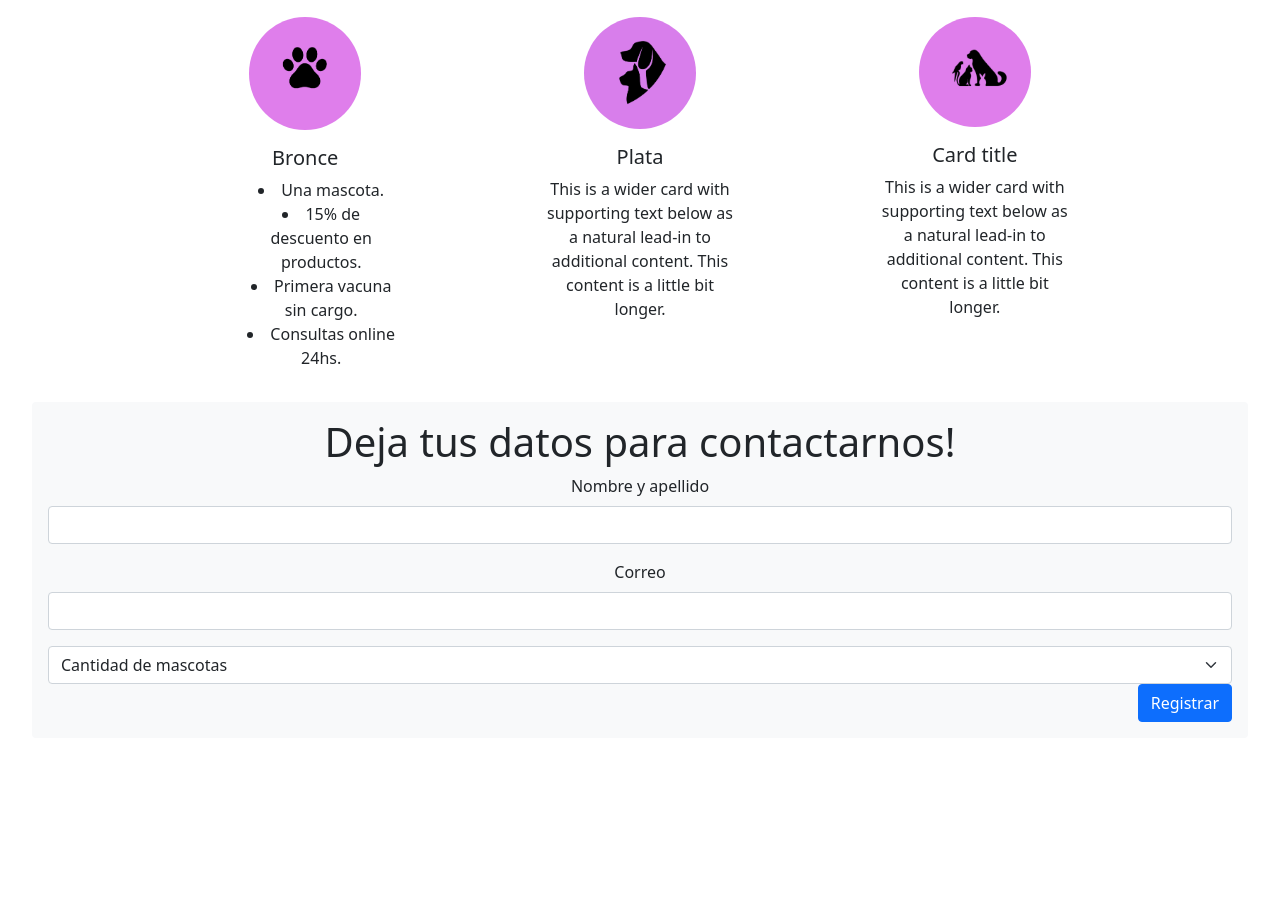
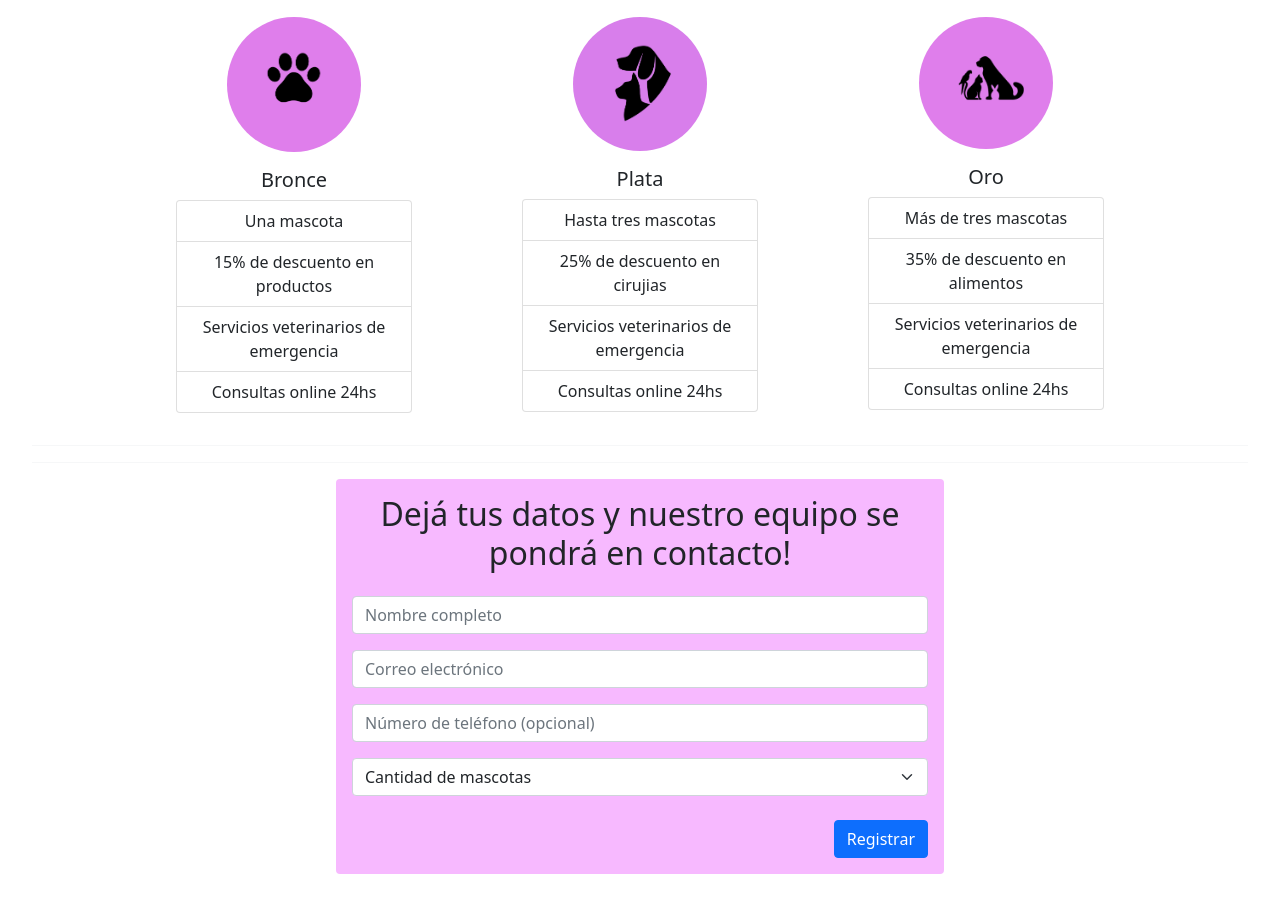
Before and after one commit to LuciusTCF/frontend-vetvida, a React (Vite) app: page /plans in a window 1280 px wide. Shown: the part 480-1386 px from the top of the page. Before the commit the page ends 1250 px from the top, so only its background shows below. Built offline with nearby package versions, Linux system fonts and the light colour scheme.

Commit message:
agrego input -Numero- y validaciones

```diff
--- a/src/App.jsx
+++ b/src/App.jsx
@@ -1,7 +1,7 @@
 
 import './App.css'
 import FormPlans from './components/FormPlans'
-import OverviewPlans from './components/OverviewPlans';
+import PlansScreen from './view/PlansScreen';
 
 
 
@@ -10,7 +10,7 @@ function App() {
   return (
     <>
 
-<OverviewPlans/>
+<PlansScreen/>
  <FormPlans/>
     </>
   )
--- a/src/components/FormPlans.jsx
+++ b/src/components/FormPlans.jsx
@@ -1,8 +1,7 @@
 import React from 'react'
 import { useForm } from 'react-hook-form';
 import 'bootstrap/dist/css/bootstrap.min.css';
-
-
+import "../css/plans.css"
 
 
 
@@ -20,24 +19,20 @@ const FormPlans = () => {
     };
 
 
-
       return (
-
-
 
         <form
           noValidate
           onSubmit={handleSubmit(newUser)}
-          className="bg-light text-dark p-3 rounded w-100"
+          className=" text-dark p-3 rounded w-50 mx-auto formPlans"
         >
-          <h1 className="text-center">Deja tus datos para contactarnos!</h1>
+          <h2 className="text-center mb-4">Dejá tus datos y nuestro equipo se pondrá en contacto!</h2>
+
           <section className="row">
             <fieldset className="col-12 ">
-              <label htmlFor="nameUser-input" className="form-label">
-                Nombre y apellido
-              </label>
               <input
                 type="text"
+                placeholder="Nombre completo"
                 id="nameUser-input"
                 className="form-control"
                 {...register("name", {
@@ -61,11 +56,9 @@ const FormPlans = () => {
 
 
             <fieldset className="col-12 ">
-              <label htmlFor="Email-input" className="form-label">
-                Correo
-              </label>
               <input
                 type="email"
+                placeholder="Correo electrónico"
                 id="Email-input"
                 className="form-control"
                 {...register("email", {
@@ -75,28 +68,51 @@ const FormPlans = () => {
               />
               <p className="text-danger">{errors.email?.message}</p>
             </fieldset>
+
+
+            <fieldset className="col-12 mb-3">
+              <input
+                type="tel" placeholder="Número de teléfono (opcional)"
+                id="Email-input"
+                className="form-control "
+                {...register("mobile number", {
+                  required: "Este campo es requerido",
+                  minLength: {
+                    value: 3,
+                    message: "Este campo tiene un mínimo de 3 caracteres",
+                  },
+                  maxLength: {
+                    value: 20,
+                    message: "Este campo tiene un máximo de 20 caracteres",
+                  },
+                })}
+                required
+                minLength={3}
+                maxLength={20} />
+            </fieldset>
+
+
+
+
+
             <fieldset className="col-12 ">
             <select className="form-select" aria-label="Default select example">
                <option value>Cantidad de mascotas</option>
                <option value="1">1</option>
                <option value="2">2</option>
                <option value="3">3</option>
-               <option value="3">4</option>
-               <option value="3">5</option>
-               <option value="3">más</option>
-
+               <option value="4">Más</option>
              </select>
              </fieldset>
 
+          </section>
 
-
-
-          </section>
-          <div className="text-end">
+          <div className="text-end mt-4">
             <button type="submit" className="btn btn-primary">
               Registrar
             </button>
           </div>
+
         </form>
 
 
--- a/src/components/OverviewPlans.jsx
+++ /dev/null
@@ -1,78 +0,0 @@
-import React from 'react'
-import 'bootstrap/dist/css/bootstrap.min.css';
-import imgMainPlans from "../assets/BronzeMain1.jpg"
-import imgSilverPlans from "../assets/PlanSilver.jpg"
-import imgBronzePlans from "../assets/PlanBronze.png";
-import imgGoldPlans from "../assets/PlanGold.png";
-
-
-
-
-
-const OverviewPlans= () =>  {
-  return (
-
-<div>
-  <div class="position-relative mx-auto img-main-plans">
-  <img src={imgMainPlans} className="img-fluid" alt="..."/>
-  <div class="position-absolute top-0 star-0">
-  <h1 className='h1-plans'>Planes que se adaptan a tus necesidades!</h1>
-  </div>
-</div>
-
-
-
-
-
-<div className='container'>
-<div className="card-group">
-  <div className="card cardPlans">
-  <img className="card-img imgPlans mx-auto" src={imgBronzePlans} alt="" />
-    <div className="card-body  lili" >
-      <h5 className="card-title">Bronce</h5>
-      <ul className='ul-Plans'>
-      <li className='ul-Plans'>Una mascota.</li>
-      <li className='ul-Plans'>15% de descuento en productos.</li>
-      <li className='ul-Plans'>Primera vacuna sin cargo.</li>
-      <li className='ul-Plans'> Consultas online 24hs.</li>
-      </ul>
-
-    </div>
-  </div>
-  <div className="card cardPlans">
-  <img className="card-img imgPlans mx-auto" src={imgSilverPlans} alt="" />
-    <div className="card-body">
-      <h5 className="card-title">Plata</h5>
-      <p className="card-text">
-        This is a wider card with supporting text below as a natural lead-in to
-        additional content. This content is a little bit longer.
-      </p>
-
-    </div>
-  </div>
-
-  <div className="card cardPlans">
-  <img className="card-img imgPlans mx-auto" src={imgGoldPlans} alt="" />
-    <div className="card-body">
-      <h5 className="card-title">Card title</h5>
-      <p className="card-text">
-        This is a wider card with supporting text below as a natural lead-in to
-        additional content. This content is a little bit longer.
-      </p>
-
-    </div>
-  </div>
-  </div>
-  </div>
-
-
-  </div>
-
-
-
-
-
-  )
-};
-
-export default OverviewPlans
--- /dev/null
+++ b/src/css/plans.css
@@ -0,0 +1,4 @@
+.formPlans{
+    background-color: #f7b9ff;
+   border-color: rgb(0, 255, 21);
+}
--- a/src/index.css
+++ b/src/index.css
@@ -11,37 +11,20 @@
 
 }
 
-
 .cardPlans{
   width: auto;
   border: none;
-  margin-left: 10%;
-  margin-right: 10%;
+  margin-left: 7%;
+  margin-right: 7%;
 }
 
-.card-plans-main{
-  width: 60%;
-  height: 90%;
-  margin-bottom: 4%;
-  text-align: start;
-  color: azure;
-
-}
 
 .h1-plans{
  color: aliceblue;
  margin-left:1%;
- margin-top: 11%;
+ margin-top: 12%;
 }
 
 .img-main-plans{
 margin-bottom: 4%;
 }
-
-.ul-Plans{
-  list-style-position: inside;
-}
-
-.lili{
-  list-style-position: inside;
-}
--- a/src/main.jsx
+++ b/src/main.jsx
@@ -2,6 +2,7 @@ import React from 'react'
 import ReactDOM from 'react-dom/client'
 import App from './App.jsx'
 import './index.css'
+
 
 ReactDOM.createRoot(document.getElementById('root')).render(
 
--- /dev/null
+++ b/src/view/PlansScreen.jsx
@@ -0,0 +1,77 @@
+import React from 'react'
+import 'bootstrap/dist/css/bootstrap.min.css';
+import imgMainPlans from "../assets/BronzeMain1.jpg"
+import imgSilverPlans from "../assets/PlanSilver.jpg"
+import imgBronzePlans from "../assets/PlanBronze.png";
+import imgGoldPlans from "../assets/PlanGold.png";
+
+
+
+const PlansScreen= () =>  {
+  return (
+    <div>
+<div>
+  <div class="position-relative mx-auto img-main-plans ">
+  <img src={imgMainPlans} className="img-fluid" alt="..."/>
+  <div class="position-absolute top-0 star-0">
+  <h1 className='h1-plans'>Planes que se adaptan a tus necesidades!</h1>
+  </div>
+</div>
+</div>
+
+
+<div className='container'>
+ <div className="card-group">
+  <div className="card cardPlans">
+      <img className="card-img imgPlans mx-auto" src={imgBronzePlans} alt="" />
+    <div className="card-body">
+      <h5 className="card-title ">Bronce</h5>
+      <ul className='list-group'>
+      <li className='list-group-item'>Una mascota</li>
+      <li className='list-group-item'>15% de descuento en productos</li>
+      <li className='list-group-item'>Servicios veterinarios de emergencia</li>
+      <li className='list-group-item'>Consultas online 24hs</li>
+      </ul>
+    </div>
+  </div>
+
+
+  <div className="card cardPlans">
+     <img className="card-img imgPlans mx-auto" src={imgSilverPlans} alt="" />
+    <div className="card-body">
+      <h5 className="card-title">Plata</h5>
+      <ul className='list-group'>
+      <li className='list-group-item'>Hasta tres mascotas</li>
+      <li className='list-group-item'>25% de descuento en cirujias</li>
+      <li className='list-group-item'>Servicios veterinarios de emergencia</li>
+      <li className='list-group-item'> Consultas online 24hs</li>
+      </ul>
+    </div>
+  </div>
+
+
+
+  <div className="card cardPlans">
+     <img className="card-img imgPlans mx-auto" src={imgGoldPlans} alt="" />
+    <div className="card-body">
+      <h5 className="card-title">Oro</h5>
+      <ul className='list-group'>
+      <li className='list-group-item'>Más de tres mascotas</li>
+      <li className='list-group-item'>35% de descuento en alimentos</li>
+      <li className='list-group-item'>Servicios veterinarios de emergencia</li>
+      <li className='list-group-item'> Consultas online 24hs</li>
+      </ul>
+    </div>
+  </div>
+</div>
+</div>
+<hr className="border-bottom"/>
+<hr className="border-bottom"/>
+
+</div>
+
+
+  )
+};
+
+export default PlansScreen
```
